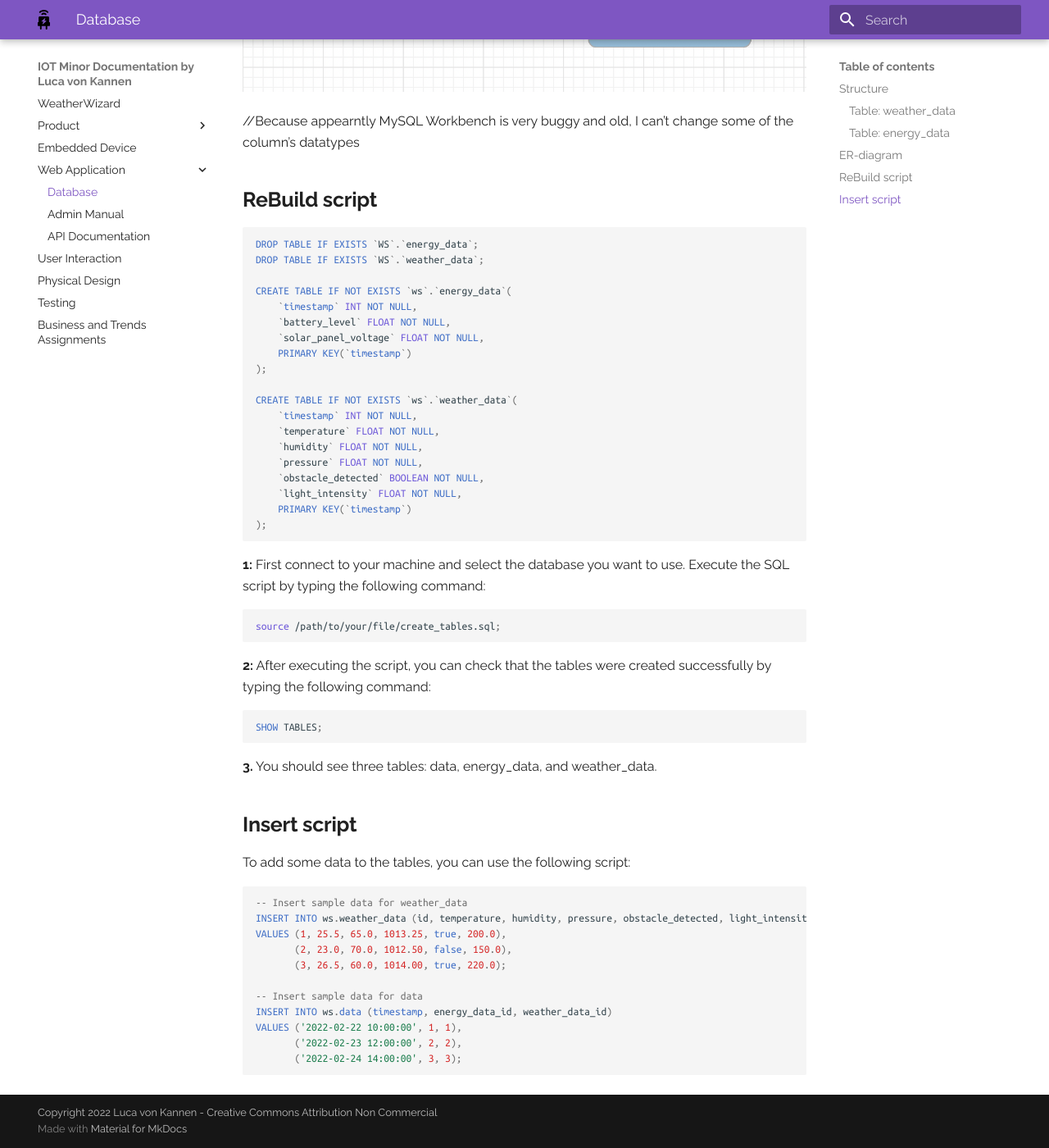
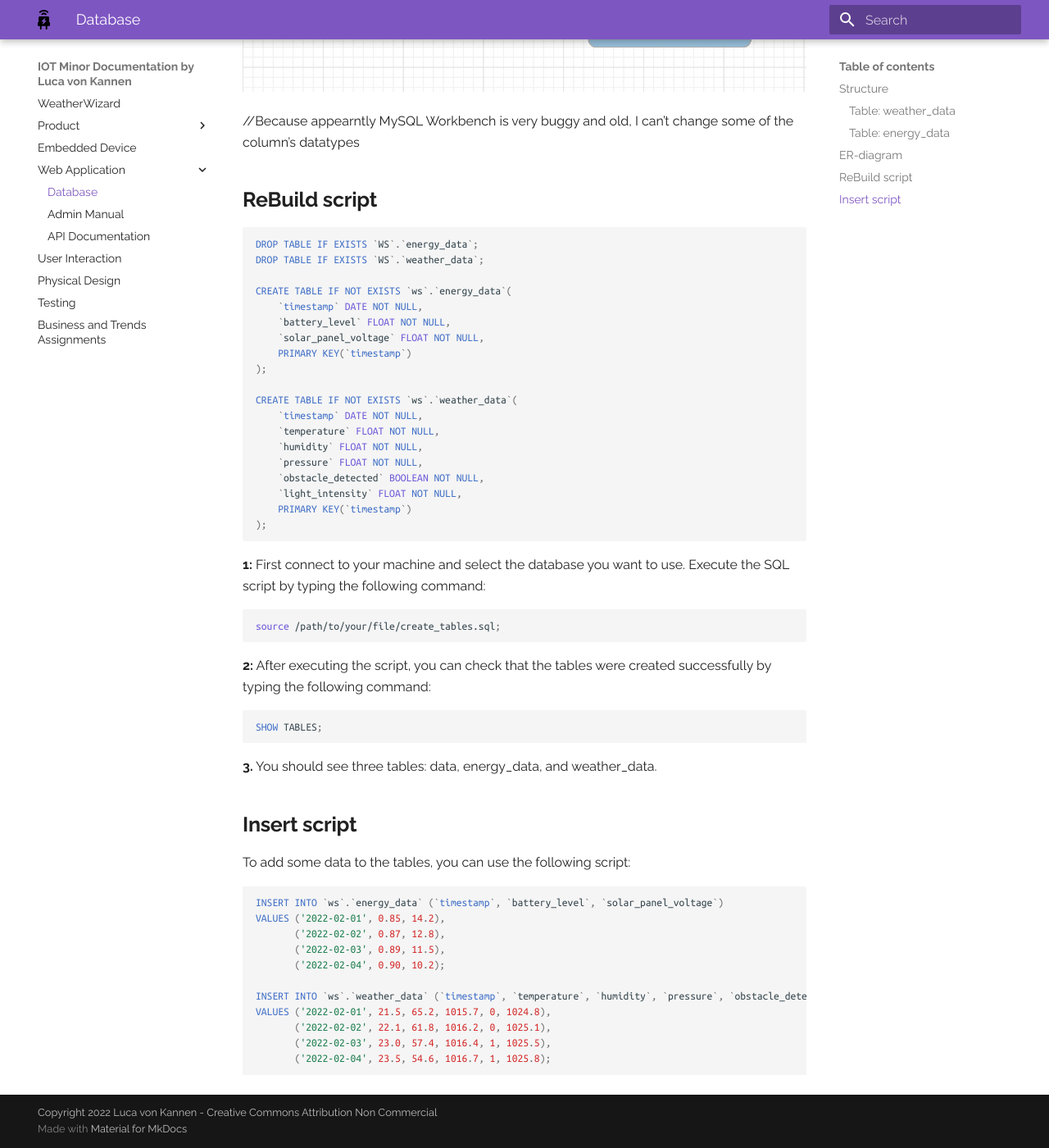
Before and after one commit to lv042/Weather-Wizard, an MkDocs documentation site: the page built from docs/db.md, in a window 1280 px wide and 1400 px high, scrolled down 1089 px. Shown: the whole window at 82% size. Built offline with MkDocs 1.6.1 and Material for MkDocs 9.7.7, drawn with Linux system fonts in a browser that asks for light colours.

Commit message:
Updated insert script

````diff
--- a/docs/db.md
+++ b/docs/db.md
@@ -33,19 +33,18 @@
 ## __ReBuild script__
 
 ```sql
-
 DROP TABLE IF EXISTS `WS`.`energy_data`;
 DROP TABLE IF EXISTS `WS`.`weather_data`;
 
 CREATE TABLE IF NOT EXISTS `ws`.`energy_data`(
-    `timestamp` INT NOT NULL,
+    `timestamp` DATE NOT NULL,
     `battery_level` FLOAT NOT NULL,
     `solar_panel_voltage` FLOAT NOT NULL,
     PRIMARY KEY(`timestamp`)
 );
 
 CREATE TABLE IF NOT EXISTS `ws`.`weather_data`(
-    `timestamp` INT NOT NULL,
+    `timestamp` DATE NOT NULL,
     `temperature` FLOAT NOT NULL,
     `humidity` FLOAT NOT NULL,
     `pressure` FLOAT NOT NULL,
@@ -53,10 +52,6 @@ CREATE TABLE IF NOT EXISTS `ws`.`weather_data`(
     `light_intensity` FLOAT NOT NULL,
     PRIMARY KEY(`timestamp`)
 );
-
-
-
-
 ```
 
 __1:__ First connect to your machine and select the database you want to use.
@@ -80,18 +75,15 @@ __3.__ You should see three tables: data, energy_data, and weather_data.
 To add some data to the tables, you can use the following script:
 
 ```sql
+INSERT INTO `ws`.`energy_data` (`timestamp`, `battery_level`, `solar_panel_voltage`)
+VALUES ('2022-02-01', 0.85, 14.2),
+       ('2022-02-02', 0.87, 12.8),
+       ('2022-02-03', 0.89, 11.5),
+       ('2022-02-04', 0.90, 10.2);
 
-
--- Insert sample data for weather_data
-INSERT INTO ws.weather_data (id, temperature, humidity, pressure, obstacle_detected, light_intensity)
-VALUES (1, 25.5, 65.0, 1013.25, true, 200.0),
-       (2, 23.0, 70.0, 1012.50, false, 150.0),
-       (3, 26.5, 60.0, 1014.00, true, 220.0);
-
--- Insert sample data for data
-INSERT INTO ws.data (timestamp, energy_data_id, weather_data_id)
-VALUES ('2022-02-22 10:00:00', 1, 1),
-       ('2022-02-23 12:00:00', 2, 2),
-       ('2022-02-24 14:00:00', 3, 3);
-
+INSERT INTO `ws`.`weather_data` (`timestamp`, `temperature`, `humidity`, `pressure`, `obstacle_detected`, `light_intensity`)
+VALUES ('2022-02-01', 21.5, 65.2, 1015.7, 0, 1024.8),
+       ('2022-02-02', 22.1, 61.8, 1016.2, 0, 1025.1),
+       ('2022-02-03', 23.0, 57.4, 1016.4, 1, 1025.5),
+       ('2022-02-04', 23.5, 54.6, 1016.7, 1, 1025.8);
 ```
````
